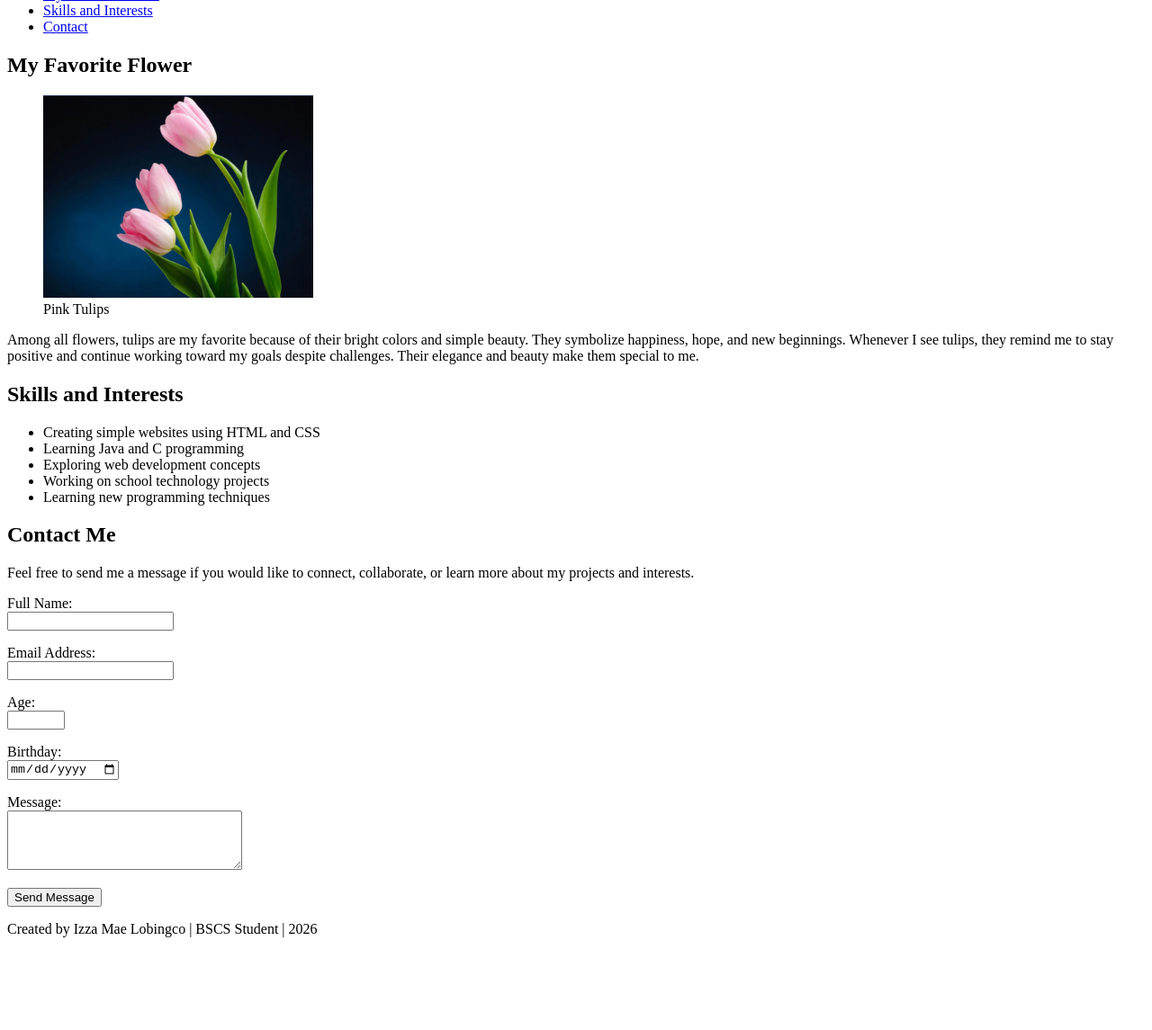
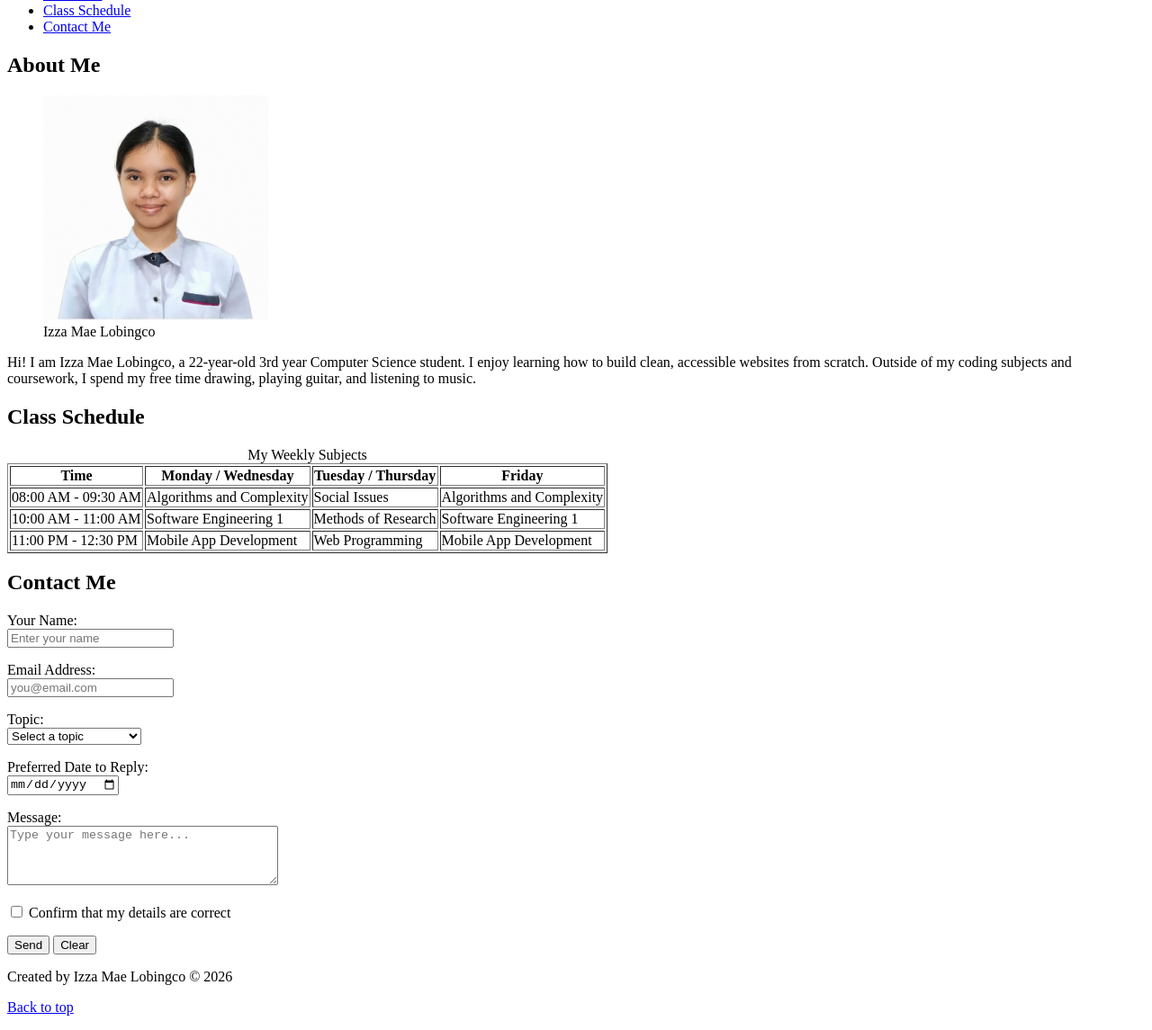
Before and after one commit to cayatlobingco1-stack/ProjectforCert, a plain HTML site: page index.html in a window 1280 px wide. Shown: the part 129-1274 px from the top of the page at 90% size. Before the commit the page ends 1187 px from the top, so only its background shows below. Drawn offline with Linux system fonts and the light colour scheme.

Commit message:
initial commit

```diff
--- a/index.html
+++ b/index.html
@@ -3,99 +3,116 @@
 <head>
   <meta charset="UTF-8">
   <meta name="viewport" content="width=device-width, initial-scale=1.0">
-    <title>Personal Profile</title>
+  <title>Izza Mae Lobingco - Personal Profile</title>
 </head>
-<body>
+<body id="top">
 
   <header>
     <h1>Izza Mae Lobingco</h1>
-        <p>Student</p>
-
+    <p>3rd Year Computer Science Student</p>
     <nav>
       <ul>
-                <li><a href="#about">My Favorite Flower
-                </a></li>
-                <li><a href="#schedule">Skills and Interests</a></li>
-                <li><a href="#contact">Contact</a></li>
+        <li><a href="#about">About Me</a></li>
+        <li><a href="#schedule">Class Schedule</a></li>
+        <li><a href="#contact">Contact Me</a></li>
       </ul>
     </nav>
   </header>
 
   <main>
     <section id="about">
-    <h2>My Favorite Flower</h2>
-
+      <h2>About Me</h2>
       <figure>
-        <img src="tulips.webp" alt="Pink tulips" width="300">
-        <figcaption>Pink Tulips</figcaption>
+        <img src="Izza.jpg" alt="Portrait of Izza Mae Lobingco smiling outdoors" width="250" height="250">
+        <figcaption>Izza Mae Lobingco</figcaption>
       </figure>
-
-    <p>
-        Among all flowers, tulips are my favorite because of their bright colors and simple beauty.
-        They symbolize happiness, hope, and new beginnings. Whenever I see tulips, they remind me
-        to stay positive and continue working toward my goals despite challenges. Their elegance and
-        beauty make them special to me.
-    </p>
+      <p>Hi! I am Izza Mae Lobingco, a 22-year-old 3rd year Computer Science student. I enjoy learning how to build clean, accessible websites from scratch. Outside of my coding subjects and coursework, I spend my free time drawing, playing guitar, and listening to music.</p>
     </section>
 
-<section id="skills">
-    <h2>Skills and Interests</h2>
-
-    <ul>
-        <li>Creating simple websites using HTML and CSS</li>
-        <li>Learning Java and C programming</li>
-        <li>Exploring web development concepts</li>
-        <li>Working on school technology projects</li>
-        <li>Learning new programming techniques</li>
-    </ul>
+    <section id="schedule">
+      <h2>Class Schedule</h2>
+      <table border="1">
+        <caption>My Weekly Subjects</caption>
+        <thead>
+          <tr>
+            <th>Time</th>
+            <th>Monday / Wednesday</th>
+            <th>Tuesday / Thursday</th>
+            <th>Friday</th>
+          </tr>
+        </thead>
+        <tbody>
+          <tr>
+            <td>08:00 AM - 09:30 AM</td>
+            <td>Algorithms and Complexity</td>
+            <td>Social Issues</td>
+            <td>Algorithms and Complexity</td>
+          </tr>
+          <tr>
+            <td>10:00 AM - 11:00 AM</td>
+            <td>Software Engineering 1</td>
+            <td>Methods of Research</td>
+            <td>Software Engineering 1</td>
+          </tr>
+          <tr>
+            <td>11:00 PM - 12:30 PM</td>
+            <td>Mobile App Development</td>
+            <td>Web Programming</td>
+            <td>Mobile App Development</td>
+          </tr>
+        </tbody>
+      </table>
     </section>
 
     <section id="contact">
       <h2>Contact Me</h2>
-
+      <form action="#" method="post">
         <p>
-        Feel free to send me a message if you would like to connect, collaborate,
-        or learn more about my projects and interests.
-    </p>
-
-    <form action="/contact" method="post">
-
-        <p>
-            <label for="fullname">Full Name:</label><br>
-            <input type="text" id="fullname" name="fullname" required minlength="3">
+          <label for="name">Your Name:</label><br>
+          <input type="text" id="name" name="name" required minlength="2" placeholder="Enter your name">
         </p>
 
         <p>
           <label for="email">Email Address:</label><br>
-            <input type="email" id="email" name="email" required>
+          <input type="email" id="email" name="email" required placeholder="you@email.com">
         </p>
 
         <p>
-            <label for="age">Age:</label><br>
-            <input type="number" id="age" name="age" min="16" max="100" required>
+          <label for="topic">Topic:</label><br>
+          <select id="topic" name="topic" required>
+            <option value="">Select a topic</option>
+            <option value="school">School / Study Group</option>
+            <option value="project">Web Project</option>
+            <option value="hello">Just saying hi</option>
+          </select>
         </p>
 
         <p>
-            <label for="birthday">Birthday:</label><br>
-            <input type="date" id="birthday" name="birthday" required>
+          <label for="date">Preferred Date to Reply:</label><br>
+          <input type="date" id="date" name="date" required>
         </p>
 
         <p>
           <label for="message">Message:</label><br>
-            <textarea id="message" name="message" rows="4" cols="30" required minlength="10"></textarea>
+          <textarea id="message" name="message" rows="4" cols="35" required minlength="5" placeholder="Type your message here..."></textarea>
         </p>
 
         <p>
-            <button type="submit">Send Message</button>
+          <input type="checkbox" id="agree" name="agree" required>
+          <label for="agree">Confirm that my details are correct</label>
         </p>
 
+        <p>
+          <button type="submit">Send</button>
+          <button type="reset">Clear</button>
+        </p>
       </form>
     </section>
   </main>
 
-
   <footer>
-    <p>Created by Izza Mae Lobingco | BSCS Student | 2026</p>
+    <p>Created by Izza Mae Lobingco © 2026</p>
+    <p><a href="#top">Back to top</a></p>
   </footer>
 
 </body>
```
Also changed, not shown: Izza.jpg (added). Lines whose indentation alone changed are shown as unchanged.
